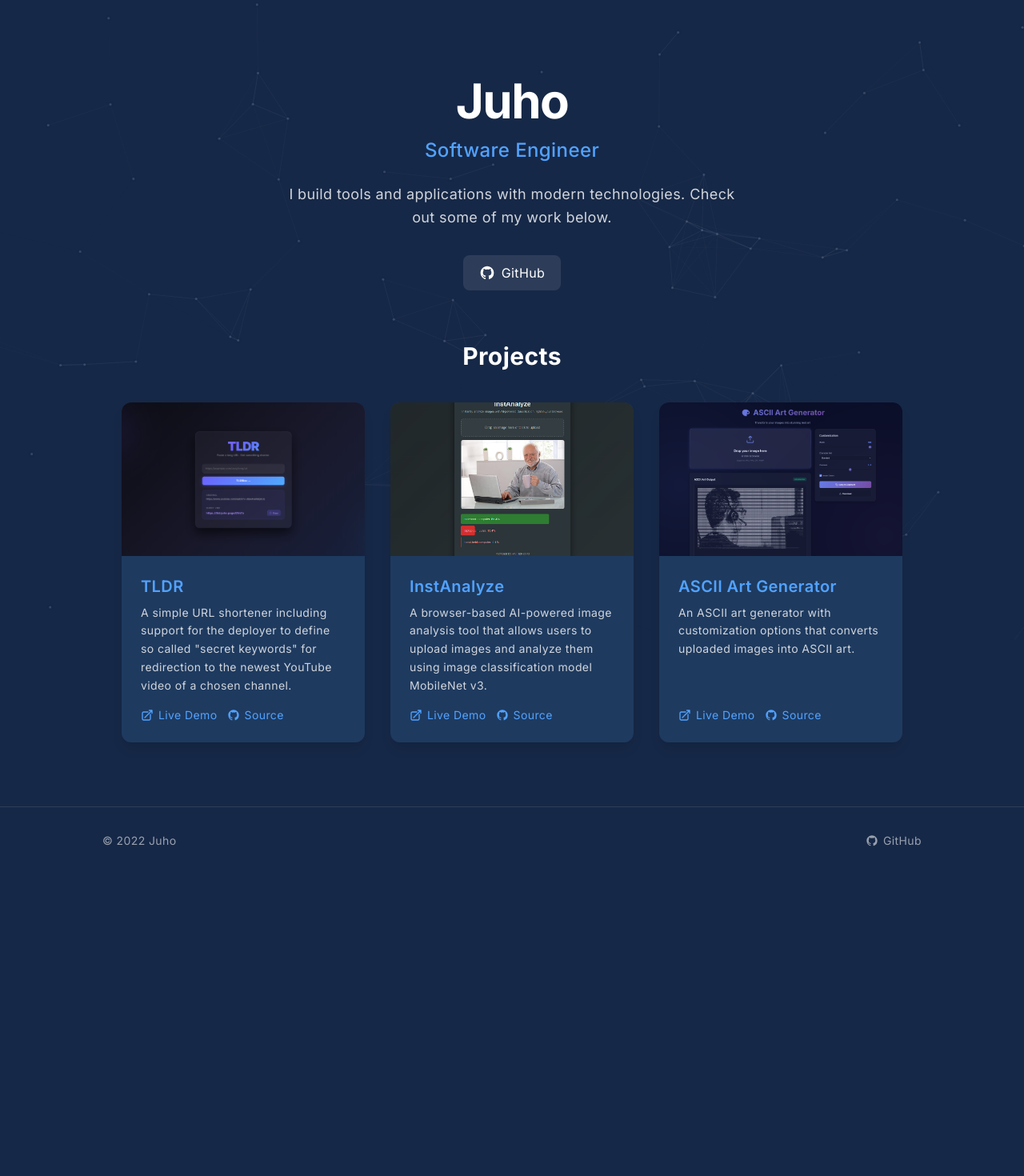
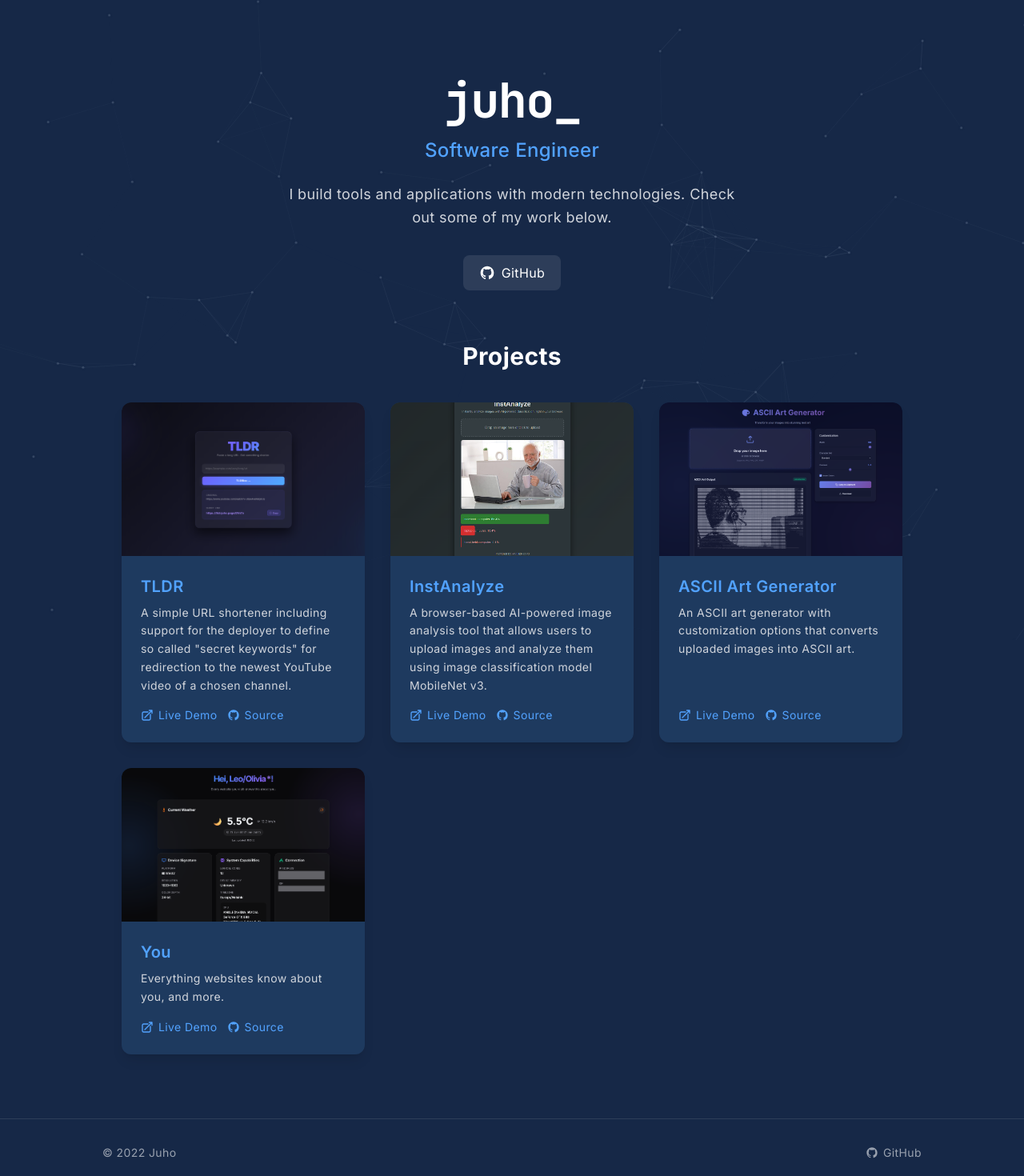
Before and after one commit to jmhupanen/jmhupanen.github.io, a Next.js app: page / in a window 1280 px wide. Shown: the top 1470 px of the page at 80% size. Before the commit the page ends 1093 px from the top, so only its background shows below. Built offline with nearby package versions, Linux system fonts and the light colour scheme.

Commit message:
Add 'you' card and BlinkingCursor to name

```diff
--- a/app/components/About.tsx
+++ b/app/components/About.tsx
@@ -1,8 +1,10 @@
+import BlinkingCursor from './BlinkingCursor';
+
 const About = () => {
   return (
     <section className="w-full max-w-3xl mx-auto px-6 pt-24 pb-16 text-center animate-fade-in-up">
-      <h1 className="text-5xl sm:text-6xl font-bold tracking-tight text-white mb-4">
-        Juho
+      <h1 className="text-5xl sm:text-6xl font-bold tracking-tight text-white mb-4" style={{ fontFamily: 'var(--font-terminal)' }}>
+        juho<BlinkingCursor />
       </h1>
       <p className="text-xl sm:text-2xl text-blue-400 font-medium mb-6">
         Software Engineer
--- /dev/null
+++ b/app/components/BlinkingCursor.tsx
@@ -0,0 +1,14 @@
+'use client';
+
+import { useEffect, useState } from 'react';
+
+export default function BlinkingCursor() {
+  const [visible, setVisible] = useState(true);
+
+  useEffect(() => {
+    const id = setInterval(() => setVisible((v) => !v), 530);
+    return () => clearInterval(id);
+  }, []);
+
+  return <span style={{ opacity: visible ? 1 : 0 }}>_</span>;
+}
--- a/app/data/projects.ts
+++ b/app/data/projects.ts
@@ -31,4 +31,14 @@ export const projects: Project[] = [
         github: 'https://github.com/jmhupanen/ascii-art-generator/',
         tags: [],
     },
+    {
+        id: 4,
+        title: 'You',
+        description:
+            'Everything websites know about you, and more.',
+        image: '/you-screenshot.webp',
+        link: 'https://juho.page/you/',
+        github: 'https://github.com/jmhupanen/you/',
+        tags: [],
+    },
 ];
--- a/app/layout.tsx
+++ b/app/layout.tsx
@@ -1,8 +1,12 @@
 import type { Metadata } from 'next';
-import { Inter } from 'next/font/google';
+import { Inter, JetBrains_Mono } from 'next/font/google';
 import '../styles/globals.css';
 
 const inter = Inter({ subsets: ['latin'] });
+const jetbrainsMono = JetBrains_Mono({
+  subsets: ['latin'],
+  variable: '--font-terminal',
+});
 
 export const metadata: Metadata = {
   title: 'Juho - Software Engineer',
@@ -27,7 +31,7 @@ export default function RootLayout({
 }) {
   return (
     <html lang="en">
-      <body className={`${inter.className} min-h-screen flex flex-col`}>
+      <body className={`${inter.className} ${jetbrainsMono.variable} min-h-screen flex flex-col`}>
         {children}
       </body>
     </html>
--- a/styles/globals.css
+++ b/styles/globals.css
@@ -25,6 +25,7 @@
       opacity: 0;
       transform: translateY(24px);
     }
+
     to {
       opacity: 1;
       transform: translateY(0);
@@ -35,6 +36,7 @@
     from {
       opacity: 0;
     }
+
     to {
       opacity: 1;
     }
@@ -47,4 +49,5 @@
   .animate-fade-in {
     animation: fade-in 0.8s ease-out both;
   }
+
 }
```
Also changed, not shown: public/you-screenshot.webp (added).
